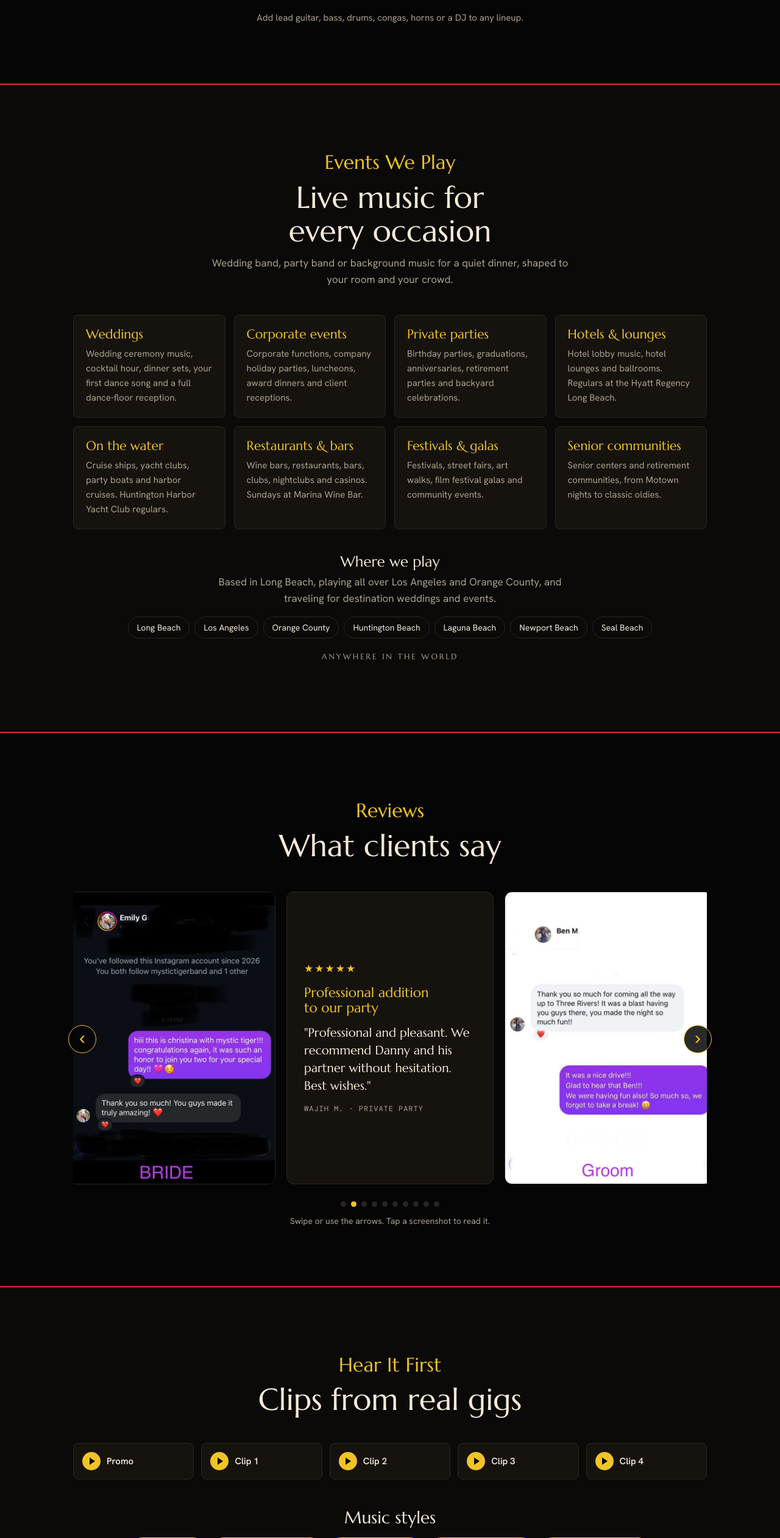
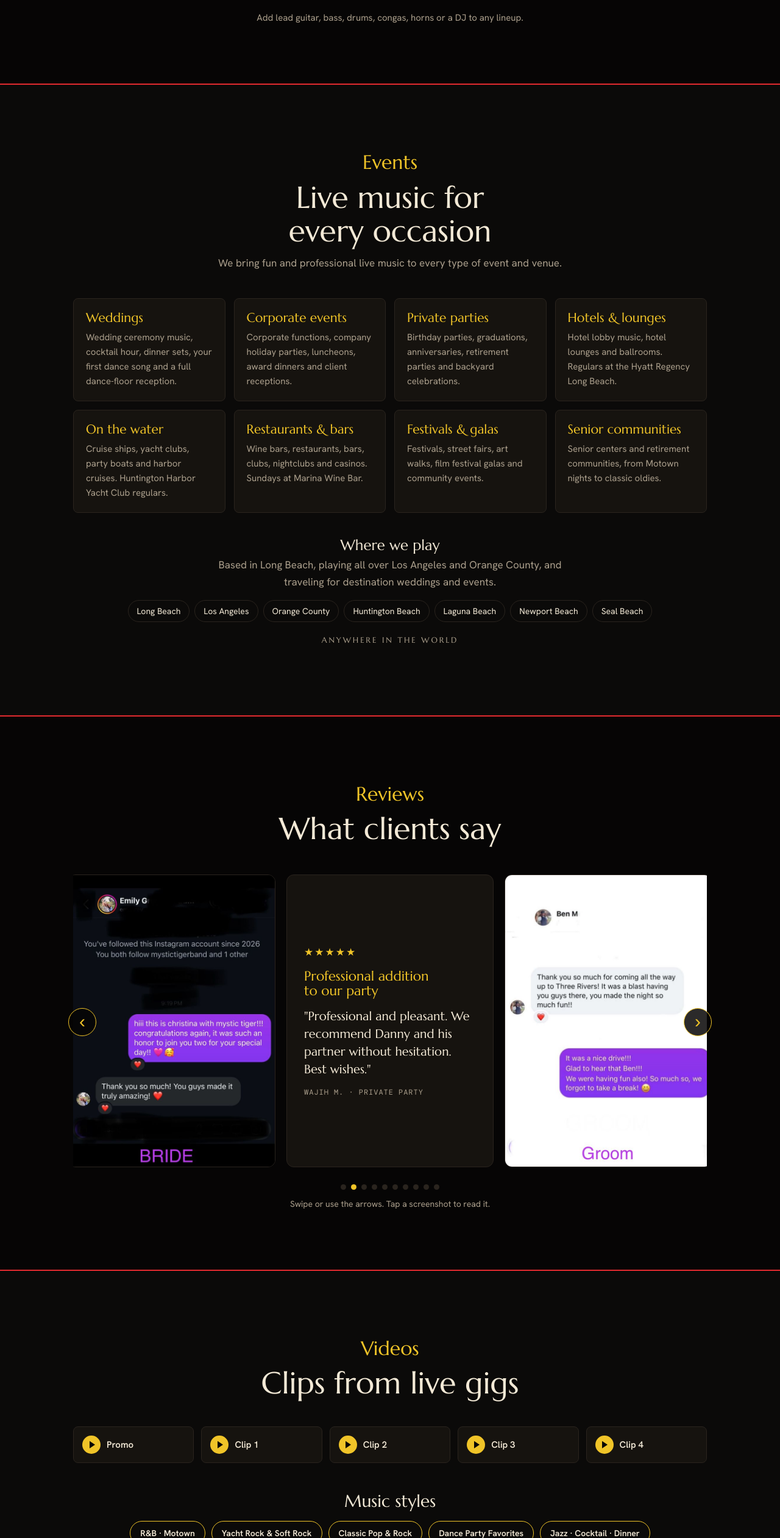
Before and after one commit to mystictiger-band/mystic-tiger-band, a plain HTML site: page index.html in a window 1280 px wide. Shown: the part 2667-5189 px from the top of the page at 61% size. Drawn offline with nearby package versions, Linux system fonts and the light colour scheme.

Commit message:
Rename Videos and Events labels, new events line

```diff
--- a/index.html
+++ b/index.html
@@ -378,7 +378,7 @@ main > section ~ section{border-top:2px solid var(--red)}
 
   <section id="events">
     <div class="wrap">
-      <div class="head"><p class="eyebrow">Events We Play</p><h2>Live music for every occasion</h2><p>Wedding band, party band or background music for a quiet dinner, shaped to your room and your crowd.</p></div>
+      <div class="head"><p class="eyebrow">Events</p><h2>Live music for every occasion</h2><p>We bring fun and professional live music to every type of event and venue.</p></div>
       <div class="ev-grid">
         <article class="ev"><h3>Weddings</h3><p>Wedding ceremony music, cocktail hour, dinner sets, your first dance song and a full dance-floor reception.</p></article>
         <article class="ev"><h3>Corporate events</h3><p>Corporate functions, company holiday parties, luncheons, award dinners and client receptions.</p></article>
@@ -415,7 +415,7 @@ main > section ~ section{border-top:2px solid var(--red)}
 
   <section id="videos">
     <div class="wrap">
-      <div class="head"><p class="eyebrow">Hear It First</p><h2>Clips from real gigs</h2></div>
+      <div class="head"><p class="eyebrow">Videos</p><h2>Clips from live gigs</h2></div>
       <div class="vid-grid" id="vids"></div>
       <div class="styles-box">
         <h3 class="styles-title">Music styles</h3>
```
